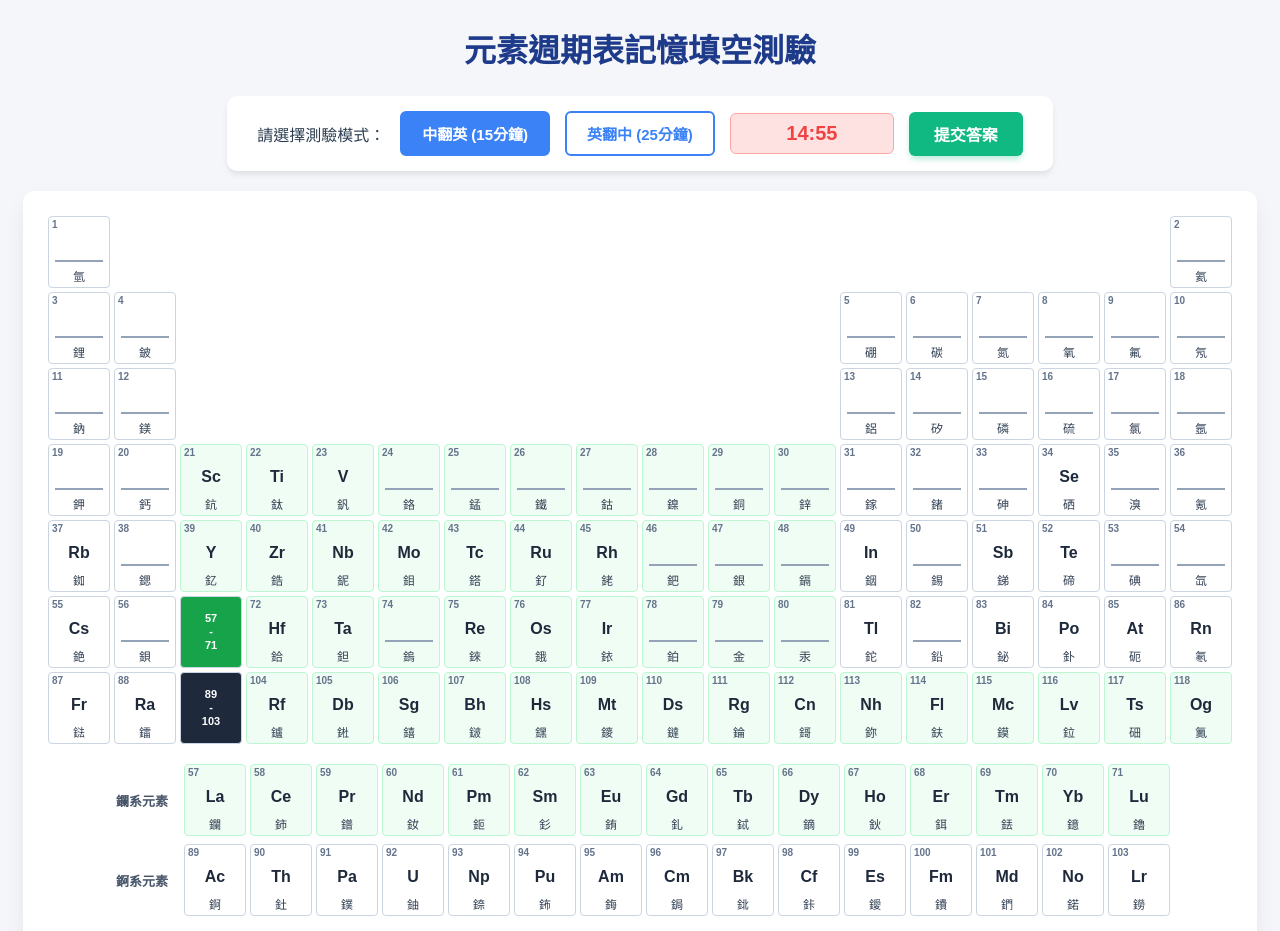
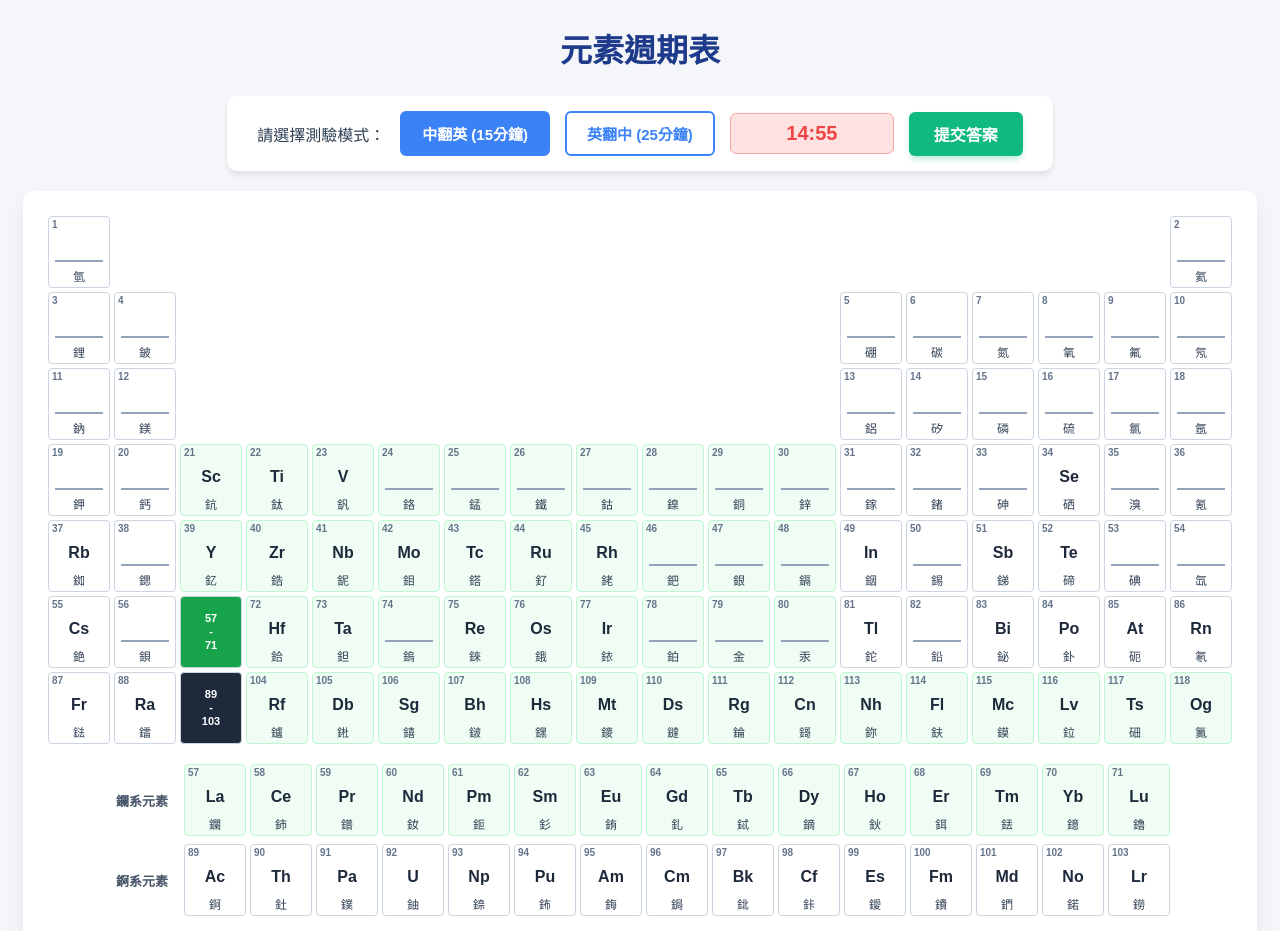
Before and after one commit to unicellulars/periodic-practice, a plain HTML site: page index.html in a window 1280 px wide. Shown: the top 931 px of the page. Drawn offline with Linux system fonts and the light colour scheme.

Commit message:
Add files via upload

```diff
--- a/index.html
+++ b/index.html
@@ -203,7 +203,7 @@
 <body>
 
     <div class="header-section">
-        <h1>元素週期表記憶填空測驗</h1>
+        <h1>元素週期表</h1>
     </div>
 
     <div class="mode-selector">
```
